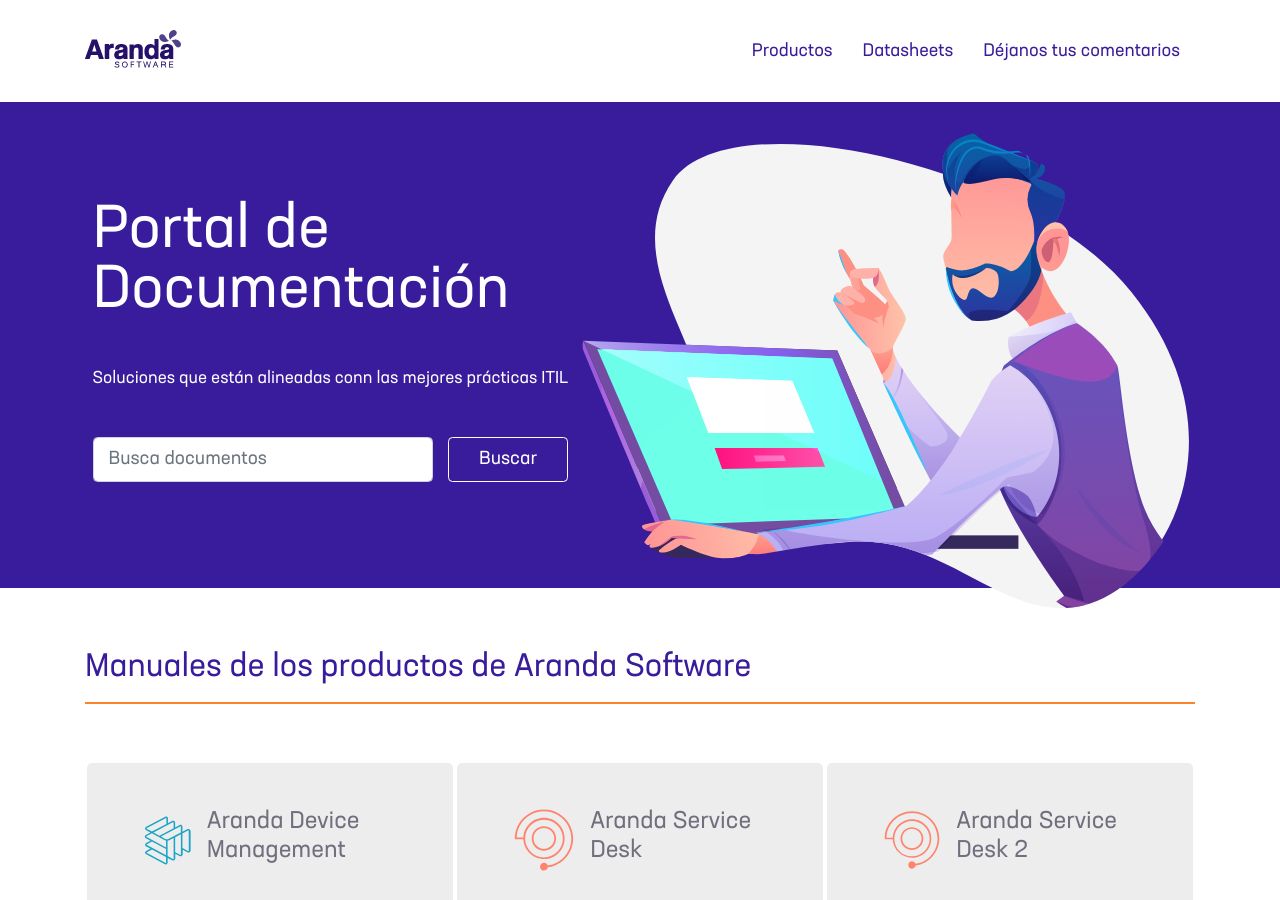
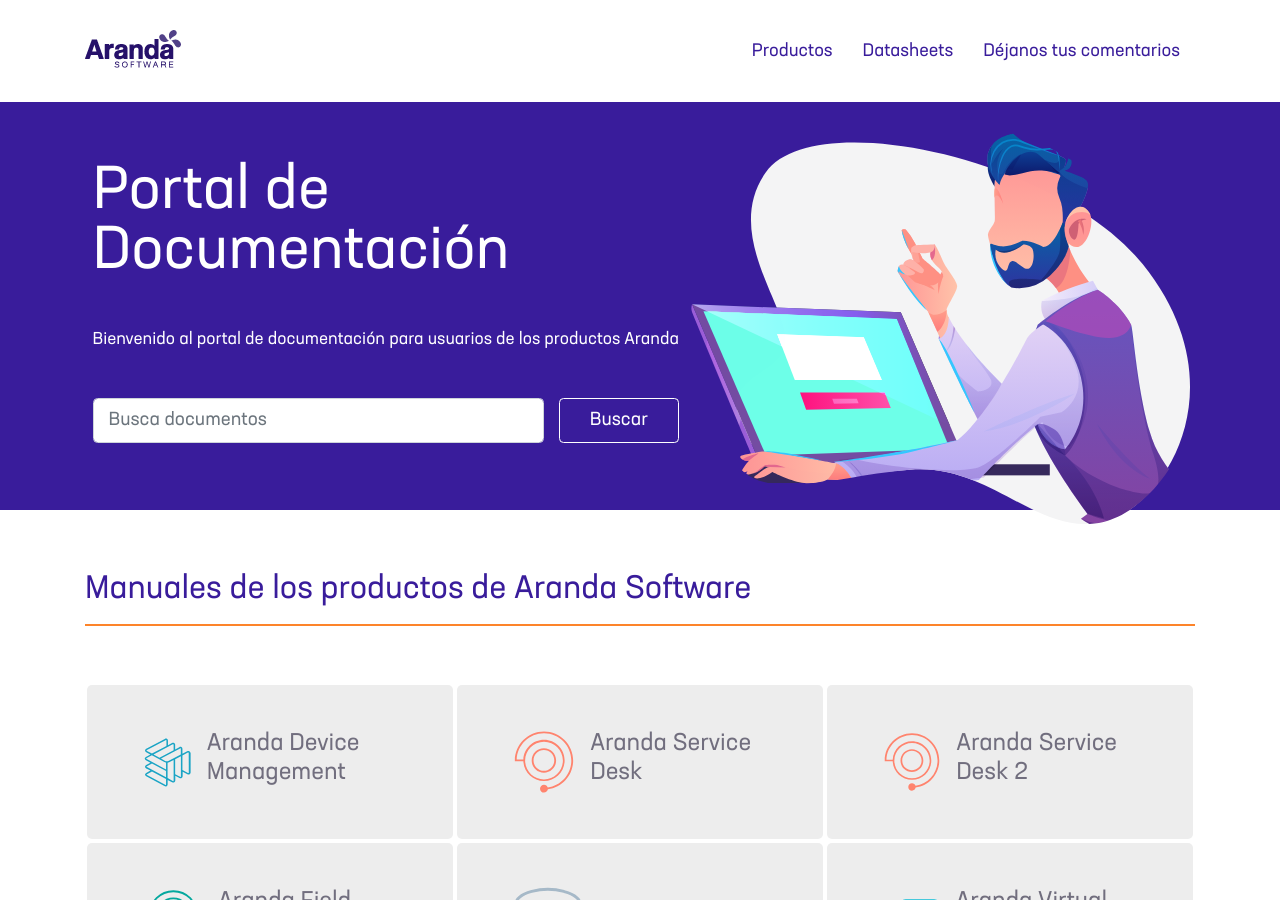
Before and after one commit to aranda-docs/aranda-docs-theme, a Jekyll site: the page built from index.md, in a window 1280 px wide and 900 px high. Built offline with Jekyll 4.4.1, drawn with Linux system fonts in a browser that asks for light colours.

Commit message:
Update ar-header-hero.html

```diff
--- a/_includes/ar-header-hero.html
+++ b/_includes/ar-header-hero.html
@@ -4,7 +4,7 @@
             <div class="col-12 col-md-8 col-lg-auto align-items-center d-flex">
                 <div class="jumbotron pl-0 pr-0 pl-lg-2 pr-lg-2">
                     <h1 class="mb-5">Portal de <br>Documentación</h1>
-                    <p class="mb-5">Soluciones que están alineadas conn las mejores prácticas ITIL</p>
+                    <p class="mb-5">Bienvenido al portal de documentación para usuarios de los productos Aranda</p>
                     <form action="">
                         <div class="row no-gutters">
                             <div class="col">
```
